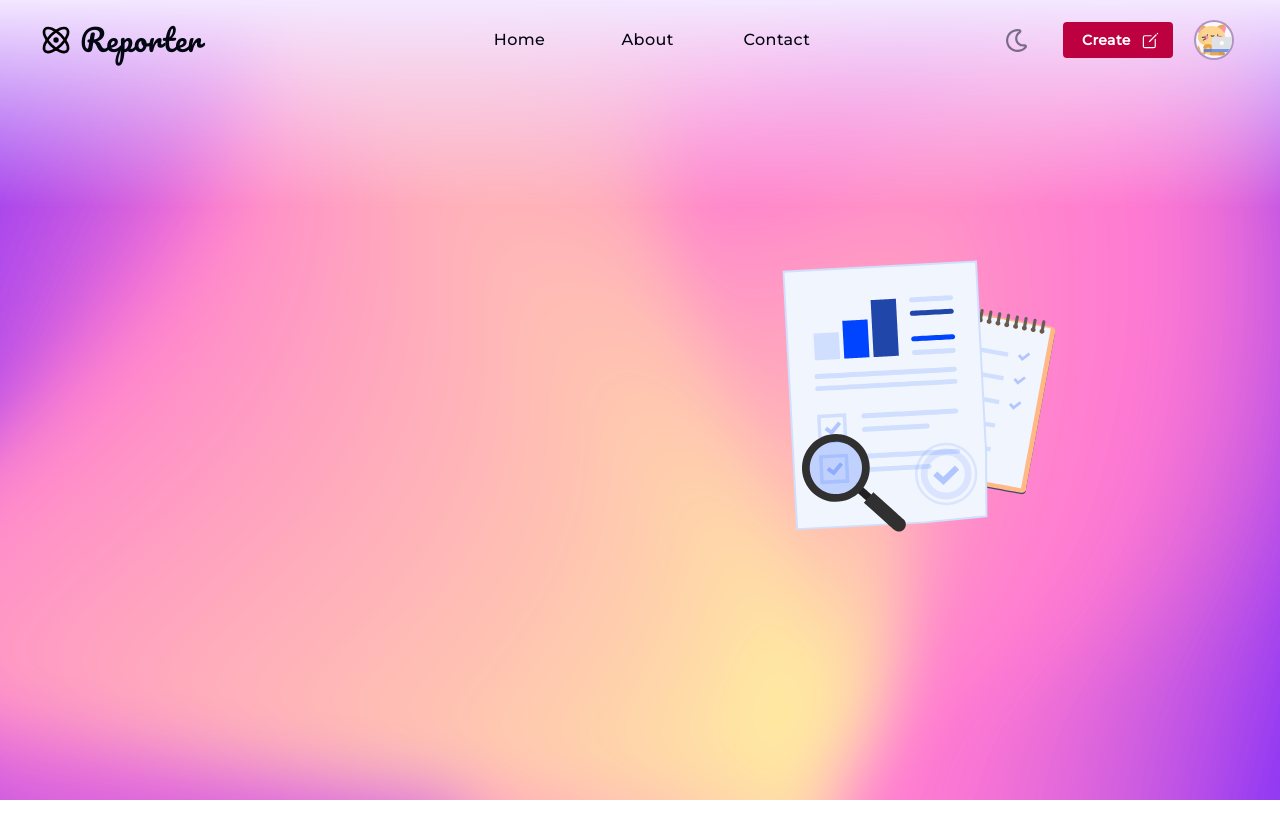
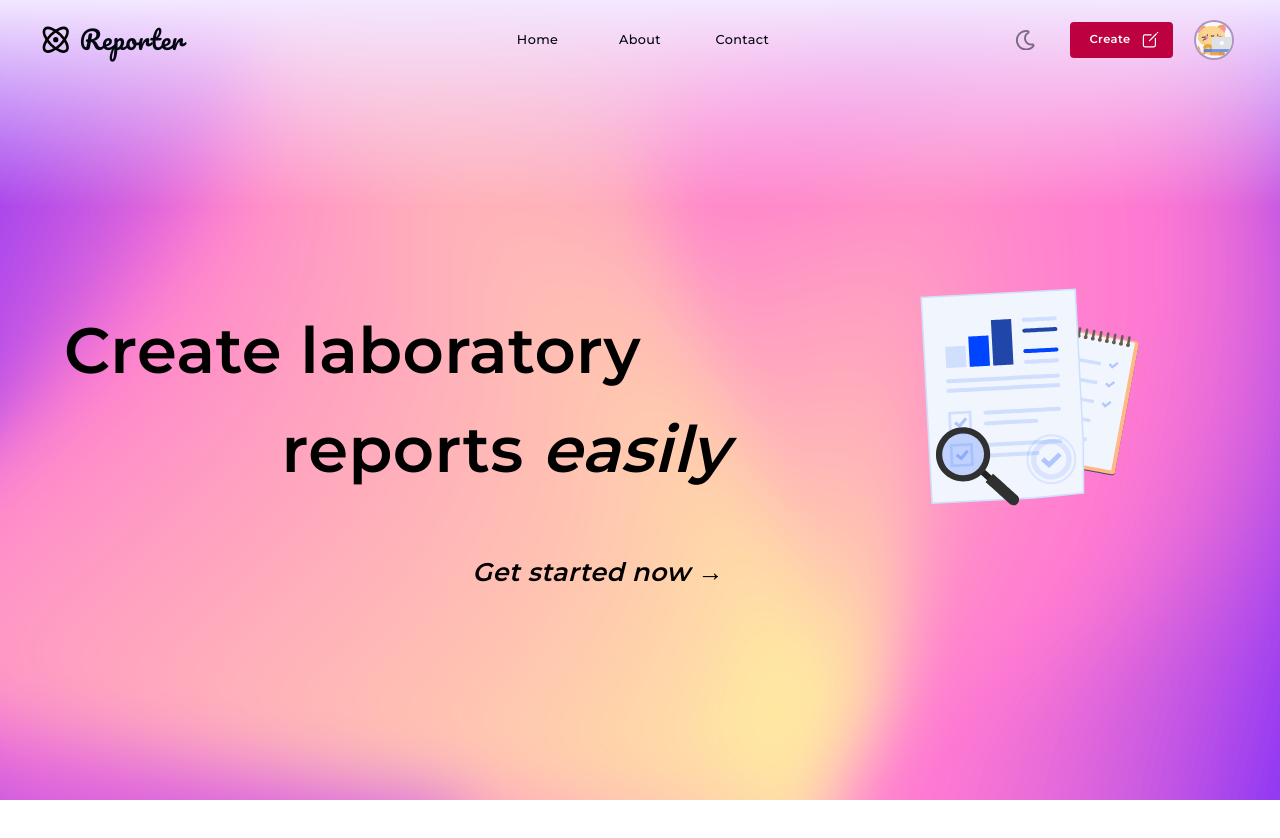
Before and after one commit to Maneki404/laboratory-report, a Next.js app: page / in a window 1280 px wide. Shown: the top 838 px of the page. After the commit the page ends 800 px from the top, so only its background shows below. Built offline with nearby package versions, Linux system fonts and the light colour scheme.

Commit message:
Style home page

```diff
--- a/app/page.tsx
+++ b/app/page.tsx
@@ -1,14 +1,39 @@
 import Background from "@/components/Background";
 import Reports from "@/components/Reports";
+
+import { Montserrat } from "next/font/google";
+const montserrat = Montserrat({ subsets: ["latin"], weight: "600" });
 
 export default function Home() {
   return (
     <div className="w-screen h-screen">
       <Background />
       <div className="bg-gradient-to-b from-purple-100 to-transparent w-screen h-52 z-10 absolute top-0"></div>
-      <div className="p-10">
-        <Reports className="top-[20vh] right-[10vw] h-[60vh] w-[60vh]" />
+      <div
+        className={
+          montserrat.className +
+          " top-[20vh] left-[5vw] h-[60vh] w-[60vw] absolute z-30 flex justify-center items-center text-[5vw]"
+        }
+      >
+        <span>
+          Create laboratory{" "}
+          <span className="ml-[17vw]">
+            reports <em>easily</em>
+          </span>
+        </span>
       </div>
+      <a
+        className={
+          montserrat.className +
+          " bottom-[26vh] left-[1.5vw] w-[60vw] absolute z-30 flex items-center justify-end text-[2vw]"
+        }
+        href="/create"
+      >
+        <em className="mr-[3.4vw] hover:bg-purple-950 hover:bg-opacity-5 pr-5 pl-5 rounded-xl">
+          Get started now →
+        </em>
+      </a>
+      <Reports className="top-[0] right-[5vw] h-[100vh] flex w-[30vw]" />
     </div>
   );
 }
--- a/components/Nav.tsx
+++ b/components/Nav.tsx
@@ -30,7 +30,7 @@ function Nav() {
           <div
             className={
               pacifico.className +
-              " w-full pt-4 pb-4 pl-2 text-start text-3xl text-gray-950"
+              " w-full pt-4 pb-4 pl-2 text-start text-[2vw] text-gray-950"
             }
           >
             Reporter
@@ -51,15 +51,19 @@ function Nav() {
               theme === "light" ? setTheme("dark") : setTheme("light");
             }}
           >
-            {theme === "light" ? <FaRegMoon size={23} /> : <LuSun size={25} />}
+            {theme === "light" ? (
+              <FaRegMoon size={"1.6vw"} />
+            ) : (
+              <LuSun size={"2vw"} />
+            )}
           </Button>
           <Button
             className="mr-4"
             variant="filled"
             color={colors["_nav-button-solid"]}
-            rightSection={<IoCreateOutline size={19} />}
+            rightSection={<IoCreateOutline size={"1.5vw"} />}
           >
-            Create
+            <div className="text-[0.9vw]">Create</div>
           </Button>
           <div className="w-[4vw] flex justify-center items-center">
             <NavMenu />
--- a/components/NavLink.tsx
+++ b/components/NavLink.tsx
@@ -1,7 +1,7 @@
 function NavLink({ name = "", href = "" }) {
   return (
     <a
-      className="w-[10vw] pl-8 pr-8 pt-3 pb-3 self-center text-center text-gray-950 rounded-sm hover:bg-purple-950 hover:bg-opacity-5"
+      className="w-[8vw] text-[1vw] pt-3 pb-3 self-center text-center text-gray-950 rounded-sm hover:bg-purple-950 hover:bg-opacity-5"
       href={href}
     >
       {name}
--- a/components/Reports.tsx
+++ b/components/Reports.tsx
@@ -8,7 +8,7 @@ import Loading from "./Loading";
 function Reports({ className = "" }) {
   const [isLoading, setIsLoading] = useState(true);
   return (
-    <div className={className + " absolute z-20"}>
+    <div className={className + " absolute z-10"}>
       {isLoading ? <Loading /> : <></>}
       <Lottie
         animationData={reports}
```
